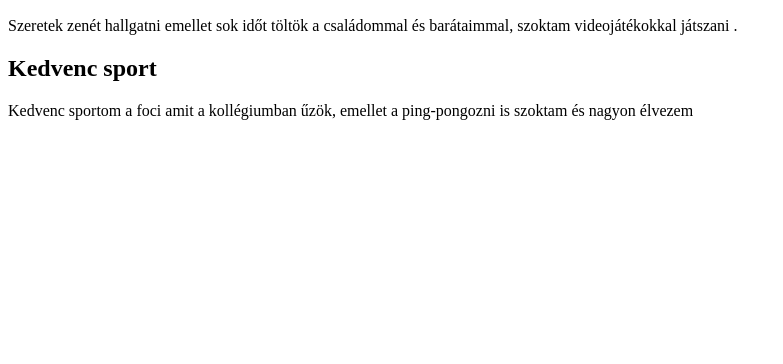
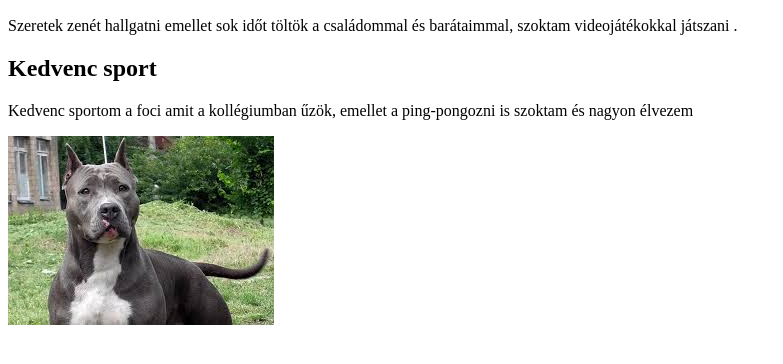
Before and after one commit to KrisszKO/Cloud_Circuitry, a plain HTML site: page Krisztián/Krisztian.html in a window 1280 px wide. Shown: the part 110-474 px from the top of the page, without its empty margins (0-783 px from the left). Drawn offline with Linux system fonts and the light colour scheme.

Commit message:
Képet adtam hozzá a weboldalhoz ezzel eggyüt a képet is feltöltöm

```diff
--- a/Krisztián/Krisztian.html
+++ b/Krisztián/Krisztian.html
@@ -11,6 +11,6 @@
             <p>Szeretek zenét hallgatni emellet sok időt töltök a családommal és barátaimmal, szoktam videojátékokkal játszani .</p>
         <h2>Kedvenc sport</h2>
             <p>Kedvenc sportom a foci amit a kollégiumban űzök, emellet a ping-pongozni is szoktam és nagyon élvezem</p>
-
+        <img src="kutyam.jpg" alt="A kutyám Hektor">
 </body>
 </html>
```
Also changed, not shown: Krisztián/kutyam.jpg (added).
